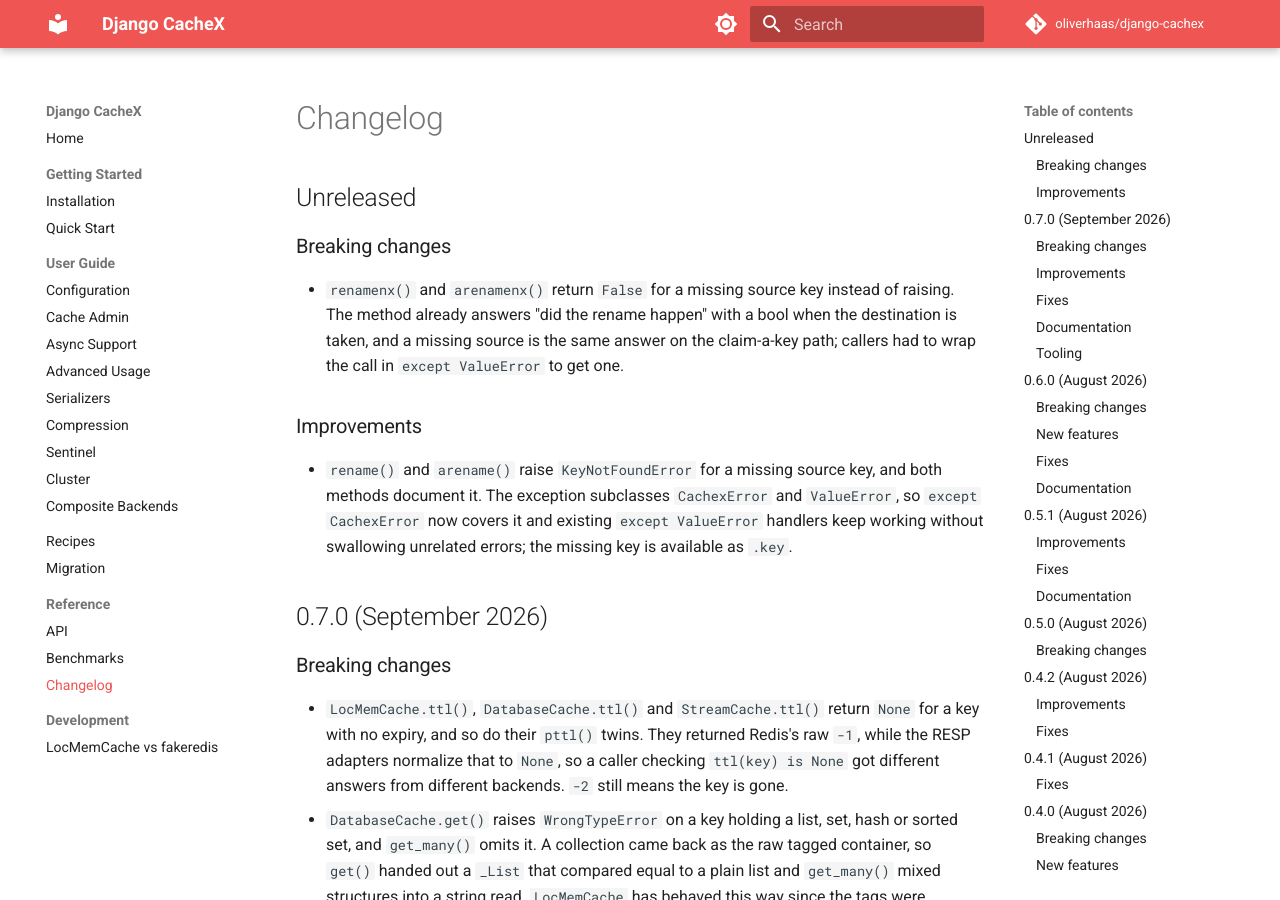
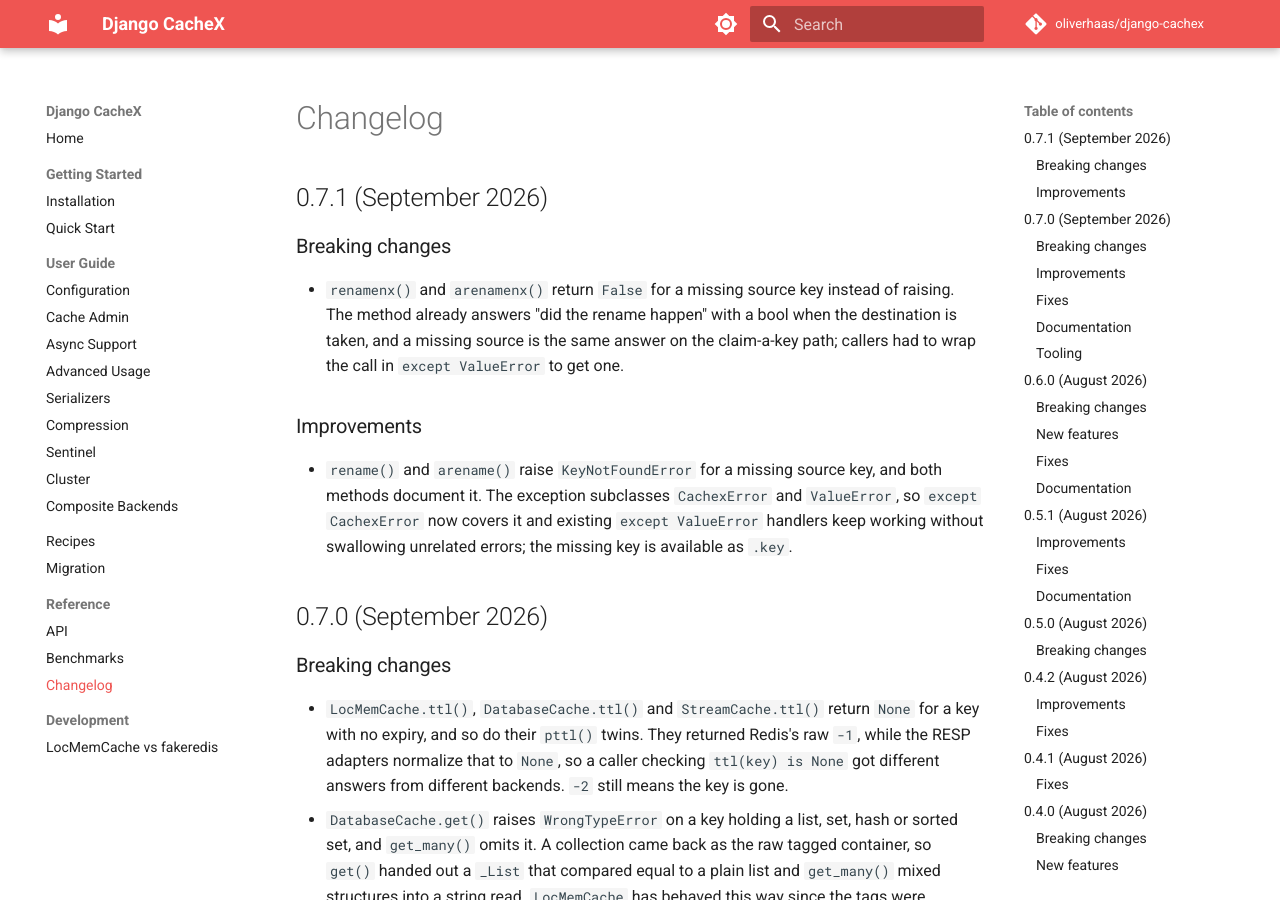
Before and after one commit to oliverhaas/django-cachex, an MkDocs documentation site: the page built from docs/reference/changelog.md, in a window 1280 px wide and 900 px high. Built offline with MkDocs 1.6.1 and Material for MkDocs 9.7.7, drawn with Linux system fonts in a browser that asks for light colours; comment, search, counter and statistics services are not loaded; the version menu is left out.

Commit message:
chore(release): bump version to 0.7.1

```diff
--- a/docs/reference/changelog.md
+++ b/docs/reference/changelog.md
@@ -1,6 +1,6 @@
 # Changelog
 
-## Unreleased
+## 0.7.1 (September 2026)
 
 ### Breaking changes
 
--- a/pyproject.toml
+++ b/pyproject.toml
@@ -1,6 +1,6 @@
 [project]
 name = "django-cachex"
-version = "0.7.0"
+version = "0.7.1"
 description = "Full featured Valkey and Redis cache backend for Django"
 readme = "README.md"
 license = "MIT"
```
Also changed, not shown: 1 other file.
